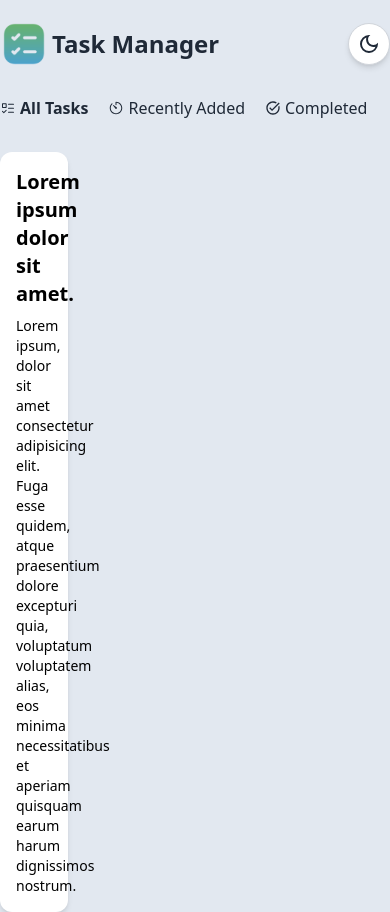
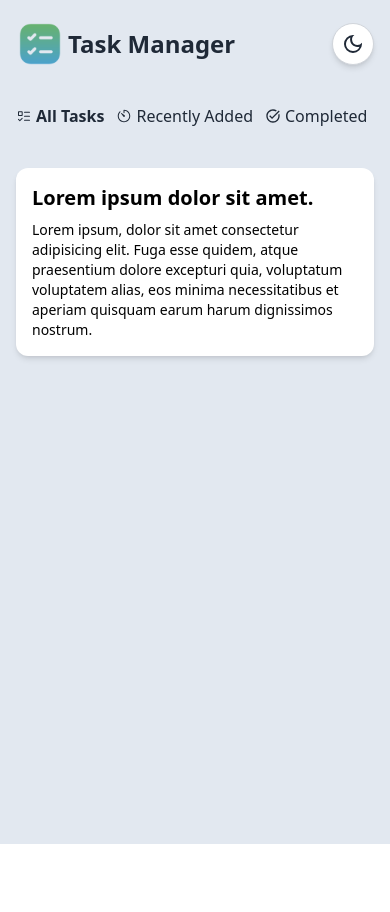
Before and after one commit to juned012/React-Todo-App, a React (Vite) app: page / in a window 390 px wide. After the commit the page ends 844 px from the top, so only its background shows below. Built offline with nearby package versions, Linux system fonts and the light colour scheme.

Commit message:
Implemented a responsive styling for all components

```diff
--- a/src/components/CardListing.jsx
+++ b/src/components/CardListing.jsx
@@ -2,9 +2,10 @@
 
 const CardListing = () => {
   return (
-    <div className="grid grid-cols-4 gap-10">
+    <div className="grid grid-cols-1 sm:grid-cols-2 md:grid-cols-3 lg:grid-cols-4 gap-5">
       <Card />
     </div>
   );
 };
+
 export default CardListing;
--- a/src/components/NavBar.jsx
+++ b/src/components/NavBar.jsx
@@ -5,7 +5,7 @@
 const NavBar = () => {
   return (
     <div className="pt-2 pb-8">
-      <div className="flex gap-5">
+      <div className="flex md:gap-5 gap-3">
         <div className="relative cursor-pointer text-gray-800 font-semibold group">
           <p className="flex items-center gap-1">
             <GoTasklist />
--- a/src/components/TodoContainer.jsx
+++ b/src/components/TodoContainer.jsx
@@ -4,8 +4,8 @@
 
 const TodoContainer = () => {
   return (
-    <div className="max-w-screen-xl m-auto">
-      <div>
+    <div className="container mx-auto px-4 sm:px-6 lg:px-8">
+      <div className="flex flex-col gap-2">
         <Header />
         <NavBar />
         <CardListing />
```
